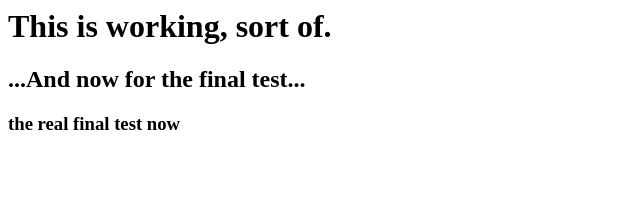
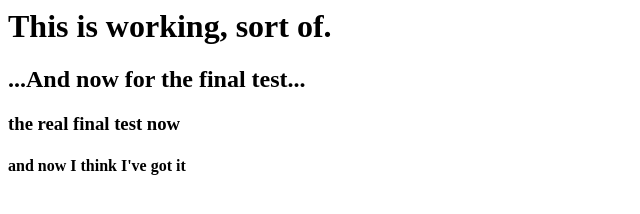
Before and after one commit to c4l1b4n/test, a plain HTML site: page index.html in a window 1280 px wide. Shown: the whole page, without its empty margins (0-640 px from the left). Drawn offline with Linux system fonts and the light colour scheme.

Commit message:
Victory line

```diff
--- a/index.html
+++ b/index.html
@@ -9,6 +9,7 @@
 		<h1>This is working, sort of.</h1>
 		<h2>...And now for the final test...</h2>
 		<h3>the real final test now</h3>
+		<h4> and now I think I've got it </h4>
 	</body>
 
 </html>
```
